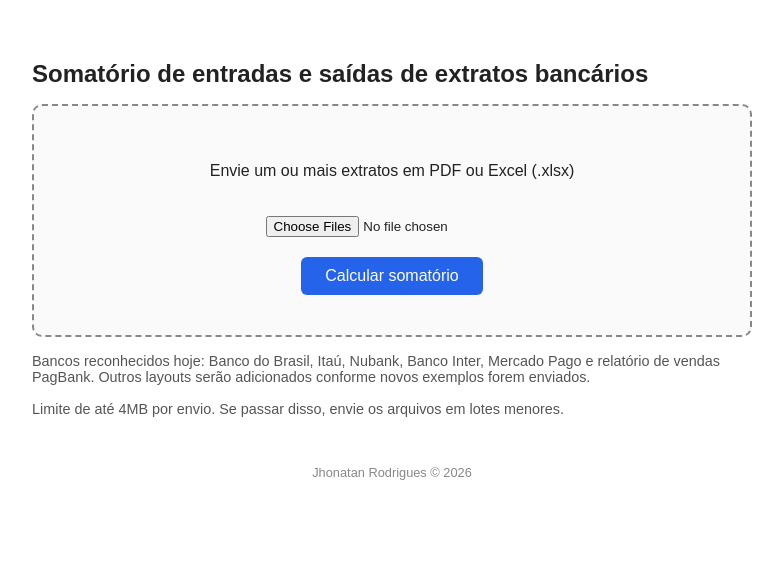
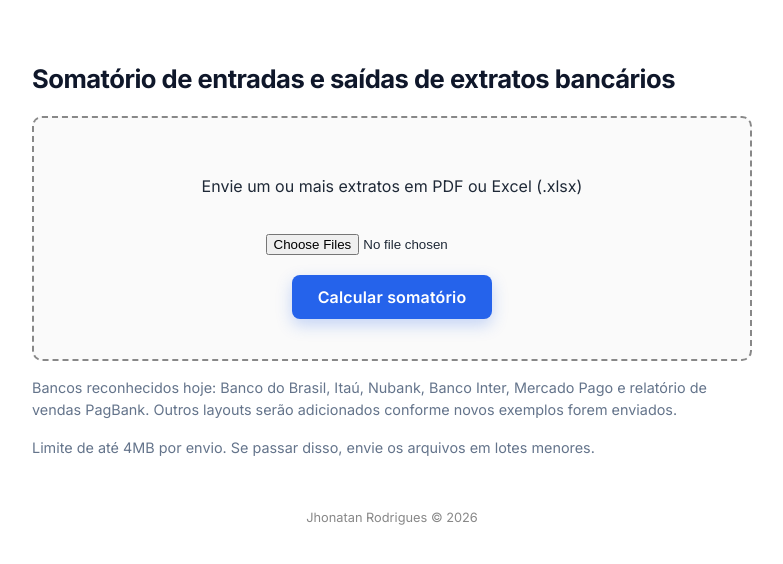
Before and after one commit to jhoncr38-sketch/Calculadoraextrato, a Flask app: page / in a window 1280 px wide. Shown: the top 564 px of the page, without its empty margins (248-1031 px from the left). Run offline with Flask 3, Linux system fonts and the light colour scheme.

Commit message:
Melhora a tipografia das paginas (fonte Inter e refinamentos)
Troca a fonte Arial pela Inter (com fallback do sistema) nas telas inicial
e de resultado, adiciona suavizacao de fonte, ajusta peso/espacamento dos
titulos e altura de linha dos textos, suaviza os tons de cinza e inclui a
meta viewport (melhora a leitura no celular). Tambem da sombra suave ao
card de erro e aos botoes.

Co-Authored-By: Claude Opus 4.8 <noreply@anthropic.com>

```diff
--- a/templates/index.html
+++ b/templates/index.html
@@ -2,22 +2,32 @@
 <html lang="pt-br">
 <head>
   <meta charset="utf-8">
+  <meta name="viewport" content="width=device-width, initial-scale=1">
   <title>Somatório de Extratos Bancários</title>
+  <link rel="preconnect" href="https://fonts.googleapis.com">
+  <link rel="preconnect" href="https://fonts.gstatic.com" crossorigin>
+  <link href="https://fonts.googleapis.com/css2?family=Inter:wght@400;500;600;700;800&display=swap" rel="stylesheet">
   <style>
-    body { font-family: Arial, sans-serif; max-width: 720px; margin: 60px auto; color: #222; }
-    h1 { font-size: 1.5rem; }
+    body {
+      font-family: 'Inter', -apple-system, BlinkMacSystemFont, 'Segoe UI', Roboto, Helvetica, Arial, sans-serif;
+      max-width: 720px; margin: 60px auto; padding: 0 20px; color: #1f2937; line-height: 1.5;
+      -webkit-font-smoothing: antialiased; -moz-osx-font-smoothing: grayscale; text-rendering: optimizeLegibility;
+    }
+    h1 { font-size: 1.6rem; font-weight: 700; letter-spacing: -0.02em; color: #0f172a; }
     .upload-box {
       border: 2px dashed #888; border-radius: 10px; padding: 40px;
       text-align: center; background: #fafafa;
     }
     input[type=file] { margin: 20px 0; }
     button {
-      background: #2563eb; color: white; border: none; padding: 10px 24px;
-      border-radius: 6px; font-size: 1rem; cursor: pointer;
+      background: #2563eb; color: white; border: none; padding: 12px 26px;
+      border-radius: 8px; font-size: 1rem; font-weight: 600; letter-spacing: 0.01em; cursor: pointer;
+      font-family: inherit; box-shadow: 0 6px 16px rgba(37, 99, 235, 0.25);
+      transition: background 0.15s ease;
     }
     button:hover { background: #1d4ed8; }
     .erro { color: #b91c1c; margin-top: 12px; }
-    .hint { color: #555; font-size: 0.9rem; margin-top: 16px; }
+    .hint { color: #64748b; font-size: 0.9rem; line-height: 1.55; margin-top: 16px; }
     .rodape { text-align: center; color: #888; font-size: 0.8rem; margin-top: 48px; }
   </style>
 </head>
```
Also changed, not shown: templates/results.html (+25 -11 lines).
